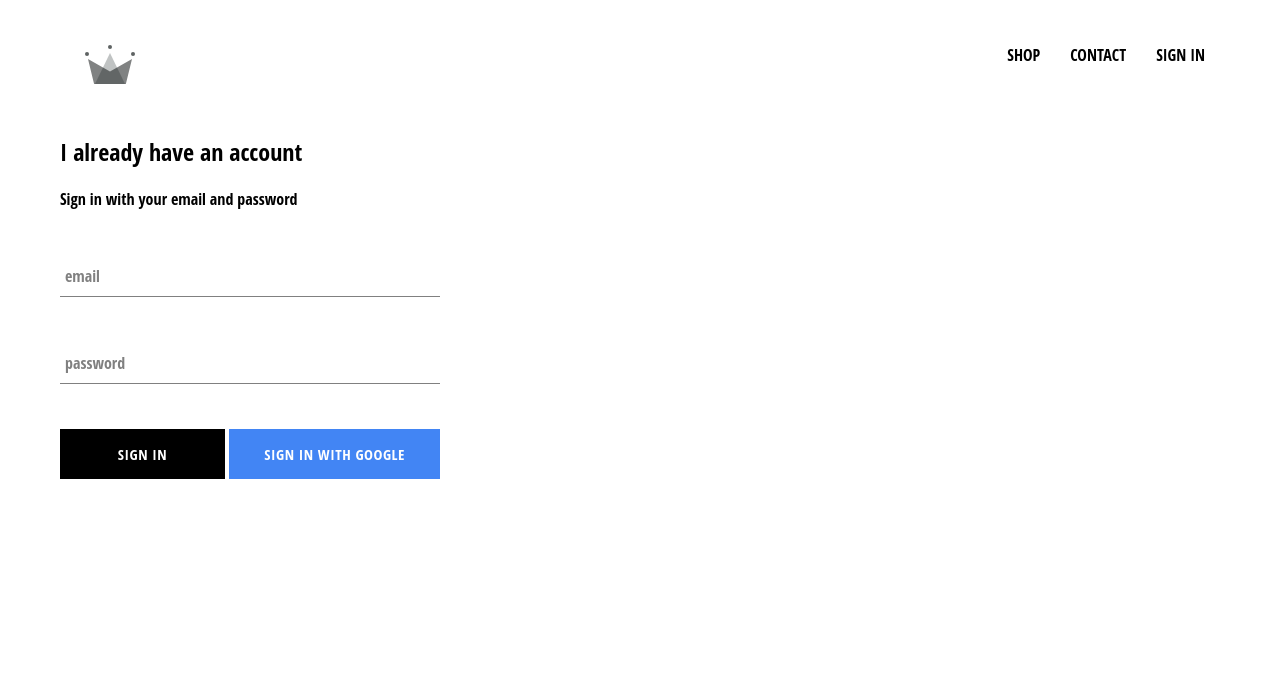
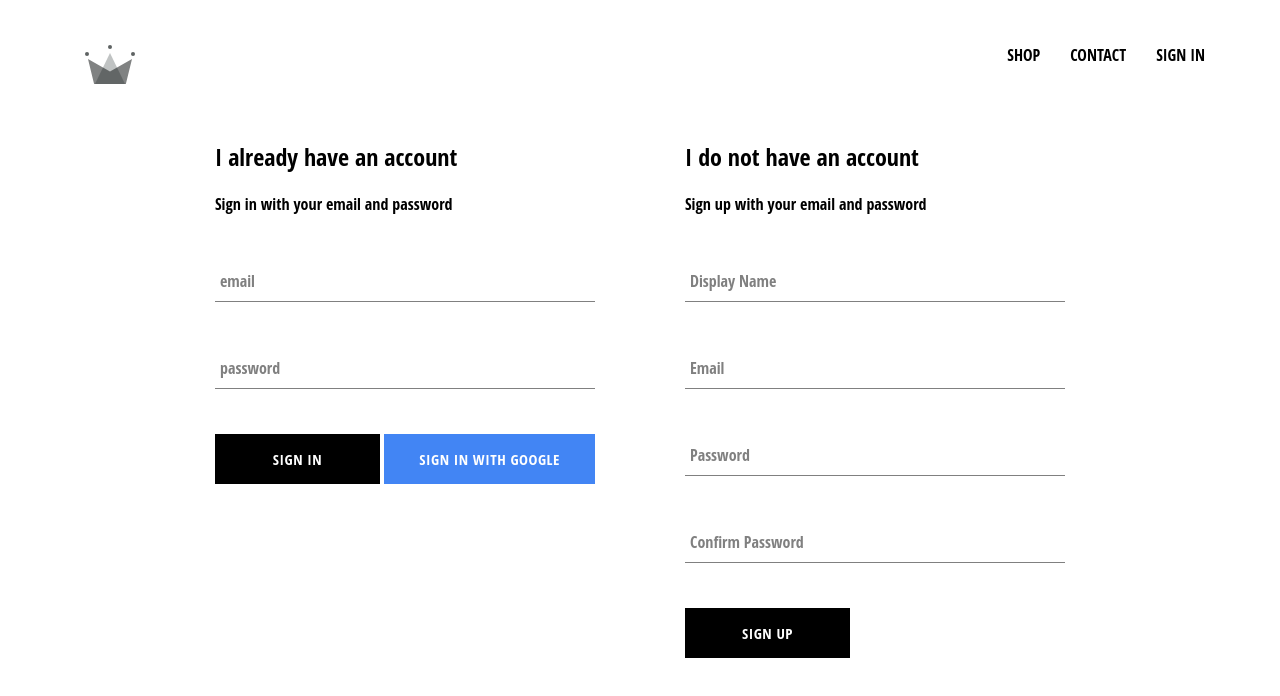
Before and after one commit to parassantra/crw-clothing, a React (Create React App) app: page /signin in a window 1280 px wide. Shown: the top 696 px of the page. Built offline with nearby package versions, Linux system fonts and the light colour scheme; no server answers; the HTML template or start-up script is replaced by a standard one.

Commit message:
add signin and signup

```diff
--- a/src/App.js
+++ b/src/App.js
@@ -4,7 +4,7 @@
 import ShopPage from './pages/shoppage/shoppage.component';
 import Header from './components/header/header.component';
 import SignInAndSignUpPage from './pages/sign-in-and-sign-up/sign-in-and-sign-up.component';
-import { auth } from './firebase/firebase.utils';
+import { auth, createUserProfileDocument } from './firebase/firebase.utils';
 import './App.css';
 
 
@@ -21,14 +21,28 @@
   unsubscribeFromAuth = null
 
   componentDidMount(){
-    console.log("componentdidMount")
-    this.unsubscribeFromAuth = auth.onAuthStateChanged(user => {
-      this.setState({currentUser: user})
+    // console.log("componentdidMount")
+    this.unsubscribeFromAuth = auth.onAuthStateChanged(async userAuth => {
+
+      if(userAuth){
+        const userRef = await createUserProfileDocument(userAuth);
+
+        userRef.onSnapshot(snapShot => {
+          this.setState({
+            currentUser: {
+              id: snapShot.id,
+              ...snapShot.data()
+            }
+          }, ()=> console.log(this.state))
+        })
+
+      }
+      this.setState({currentUser: userAuth})
     })
   }
 
   componentDidUpdate(){
-    console.log("componentdidUpdate")
+    // console.log("componentdidUpdate")
   }
 
   componentWillUnmount(){
--- /dev/null
+++ b/src/components/sign-up/sign-up.component.jsx
@@ -0,0 +1,93 @@
+import React, { Component } from 'react'
+import { auth, createUserProfileDocument } from '../../firebase/firebase.utils';
+import FormInput from '../form-input/form-input.component';
+import CustomButton from '../custom-button/custom-button.component';
+import './sign-up.styles.scss'
+
+class SignUp extends Component {
+    constructor(props){
+        super(props)
+        this.state = {
+            displayName:'',
+            email:'',
+            password:'',
+            confirmPassword:''
+        }
+    }
+
+    handleSubmit = async e =>{
+        e.preventDefault();
+        const {displayName, email, password, confirmPassword} = this.state;
+
+        if(password !== confirmPassword){
+            alert("password don't match")
+        }
+
+        try{
+            const {user} = await auth.createUserWithEmailAndPassword(email, password)
+            createUserProfileDocument(user, {displayName})
+            this.setState({
+                displayName:'',
+                email:'',
+                password:'',
+                confirmPassword:''
+            })
+        } catch(error){
+            console.error(error)
+        }
+
+    }
+
+    handleChange =  e => {
+        const {value, name} = e.target;
+        this.setState({ [name]: value })
+    }
+
+    render() {
+        const {displayName, email, password, confirmPassword} = this.state;
+        return (
+            <div className='sign-up'>
+                <h2>I do not have an account</h2>
+                <span>Sign up with your email and password</span>
+
+                <form className='sign-up-form' onSubmit={this.handleSubmit}>
+                    <FormInput
+                        name='displayName'
+                        value={displayName}
+                        type='text'
+                        handleChange={this.handleChange}
+                        label='Display Name'
+                        required
+                    />
+                    <FormInput
+                        name='email'
+                        value={email}
+                        type='email'
+                        handleChange={this.handleChange}
+                        label='Email'
+                        required
+                    />
+                    <FormInput
+                        name='password'
+                        value={password}
+                        type='password'
+                        handleChange={this.handleChange}
+                        label='Password'
+                        required
+                    />
+                    <FormInput
+                        name='confirmPassword'
+                        value={confirmPassword}
+                        type='password'
+                        handleChange={this.handleChange}
+                        label='Confirm Password'
+                        required
+                    />
+                    <CustomButton type='submit'>SIGN UP</CustomButton>
+                </form>
+            </div>
+        )
+    }
+}
+
+export default SignUp
--- /dev/null
+++ b/src/components/sign-up/sign-up.styles.scss
@@ -0,0 +1,9 @@
+.sign-up {
+    display: flex;
+    flex-direction: column;
+    width: 380px;
+
+    .title {
+      margin: 10px 0;
+    }
+  }
--- a/src/firebase/firebase.utils.js
+++ b/src/firebase/firebase.utils.js
@@ -12,6 +12,29 @@
     appId: "1:603822292360:web:1fc048617dec6f8bf5ce3d"
   };
 
+export const createUserProfileDocument = async (userAuth, additionalData) => {
+  if (!userAuth) return;
+
+  const userRef = firestore.doc(`users/${userAuth.uid}`)
+  const snapShot = await userRef.get();
+  if(!snapShot.exists){
+    const{displayName, email} = userAuth;
+    const createdAt = new Date();
+    try{
+      await userRef.set({
+        displayName,
+        email,
+        createdAt,
+        ...additionalData
+      })
+    } catch(error){
+      console.log('error creating user', error.message)
+    }
+  }
+
+  return userRef;
+}
+
 firebase.initializeApp(config);
 
 export const auth = firebase.auth();
--- a/src/pages/sign-in-and-sign-up/sign-in-and-sign-up.component.jsx
+++ b/src/pages/sign-in-and-sign-up/sign-in-and-sign-up.component.jsx
@@ -1,9 +1,12 @@
 import React from 'react'
 import Signin from '../../components/sign-in/sign-in.component';
+import SignUp from '../../components/sign-up/sign-up.component';
+import './sign-in-and-sign-up.styles.scss'
 
 const SignInAndSignUpPage = () => (
   <div className='sign-in-and-sign-up'>
     <Signin/>
+    <SignUp/>
   </div>
 );
 
--- a/src/pages/sign-in-and-sign-up/sign-in-and-sign-up.styles.scss
+++ b/src/pages/sign-in-and-sign-up/sign-in-and-sign-up.styles.scss
@@ -0,0 +1,6 @@
+.sign-in-and-sign-up {
+    width: 850px;
+    display: flex;
+    justify-content: space-between;
+    margin: 30px auto;
+  }
```
